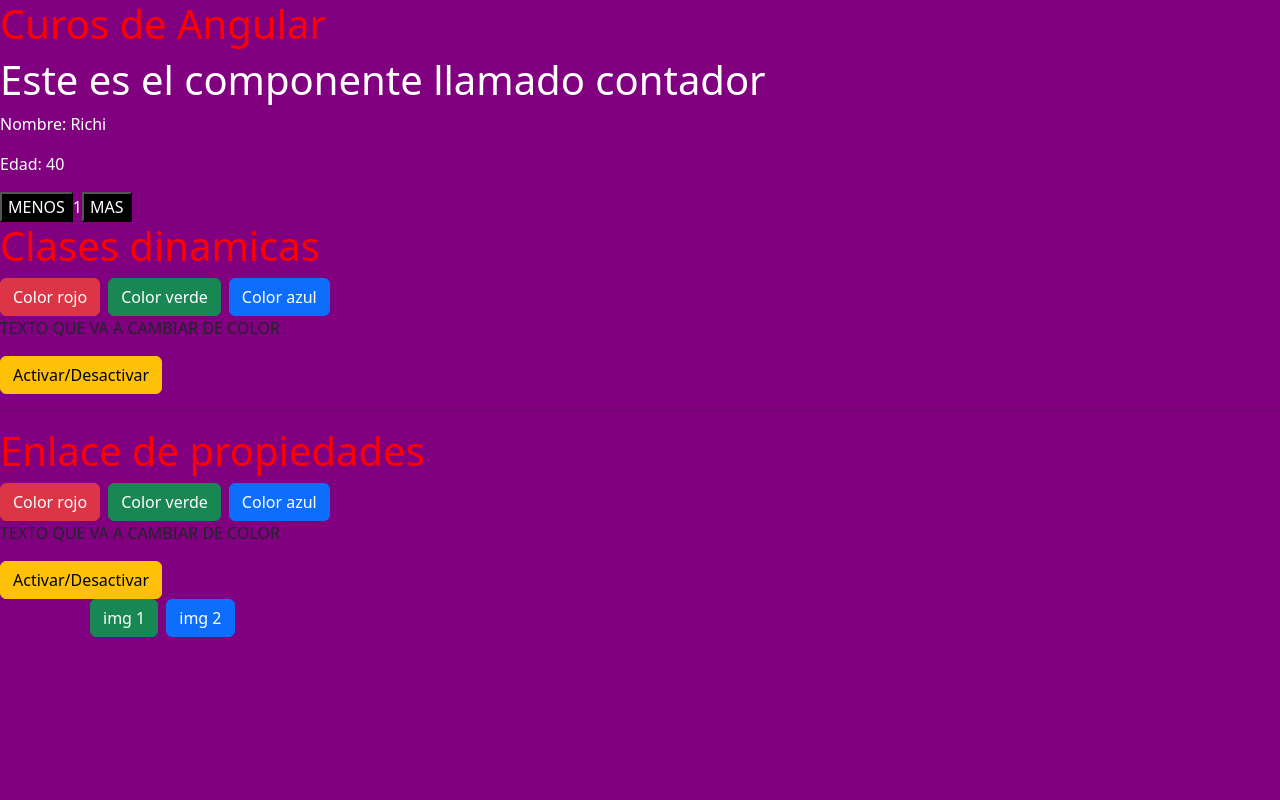
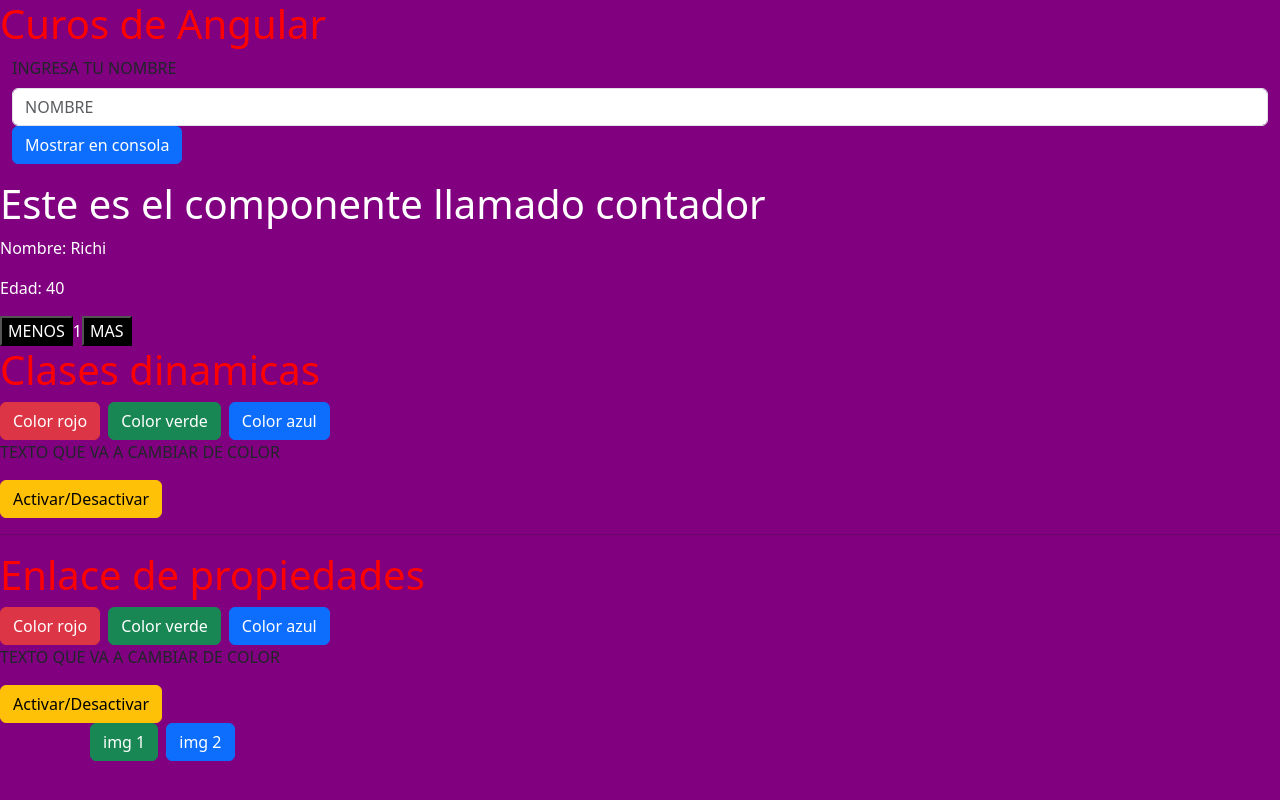
Before and after one commit to Rjchi/angular-course, an Angular app: page / in a window 1280 px wide. Built offline with nearby package versions, Linux system fonts and the light colour scheme.

Commit message:
utilizar variable de plantilla en un formulario

```diff
--- a/src/app/app.component.html
+++ b/src/app/app.component.html
@@ -1,5 +1,8 @@
 <main>
   <h1>Curos de Angular</h1>
+  <div class="container-fluid my-2">
+    <app-formulario></app-formulario>
+  </div>
 
   <app-contador></app-contador>
 
@@ -8,4 +11,5 @@
   <hr>
   <h1>Enlace de propiedades</h1>
   <app-botones-propiedades></app-botones-propiedades>
+
 </main>
--- a/src/app/app.module.ts
+++ b/src/app/app.module.ts
@@ -8,7 +8,8 @@
 import { ContadorComponent } from "./contador/contador.component";
 import { ComponentCliExampleComponent } from './component-cli-example/component-cli-example.component';
 import { BotonesComponent } from './botones/botones.component';
-import { BotonesPropiedadesComponent } from './botones-propiedades/botones-propiedades.component'
+import { BotonesPropiedadesComponent } from './botones-propiedades/botones-propiedades.component';
+import { FormularioComponent } from './formulario/formulario.component'
 
 /**-------------------------------------------------------------------------
  * |  Aqui registramos todos los componentes que forman parte de este modulo
@@ -20,6 +21,7 @@
     ComponentCliExampleComponent,
     BotonesComponent,
     BotonesPropiedadesComponent,
+    FormularioComponent,
   ],
   imports: [
     BrowserModule
--- /dev/null
+++ b/src/app/formulario/formulario.component.html
@@ -0,0 +1,6 @@
+<div class="mb-3">
+  <label class="form-label">INGRESA TU NOMBRE</label>
+  <!-- CON ESTE #name PODEMOS ACCEDER AL VALOR DEL INPUT -->
+  <input type="text" class="form-control" placeholder="NOMBRE" #name>
+  <button class="btn btn-primary" (click)="Consola(name.value)">Mostrar en consola</button>
+</div>
--- /dev/null
+++ b/src/app/formulario/formulario.component.ts
@@ -0,0 +1,16 @@
+import { Component, OnInit } from '@angular/core';
+
+@Component({
+  selector: 'app-formulario',
+  templateUrl: './formulario.component.html',
+  styleUrls: ['./formulario.component.css'],
+})
+export class FormularioComponent implements OnInit {
+  constructor() {}
+
+  ngOnInit(): void {}
+
+  Consola(value:any) {
+    console.log('Hola', value, value.length);
+  }
+}
```
Also changed, not shown: src/app/formulario/formulario.component.css (added), 1 other file (tests, documents, lock files or other folders).
